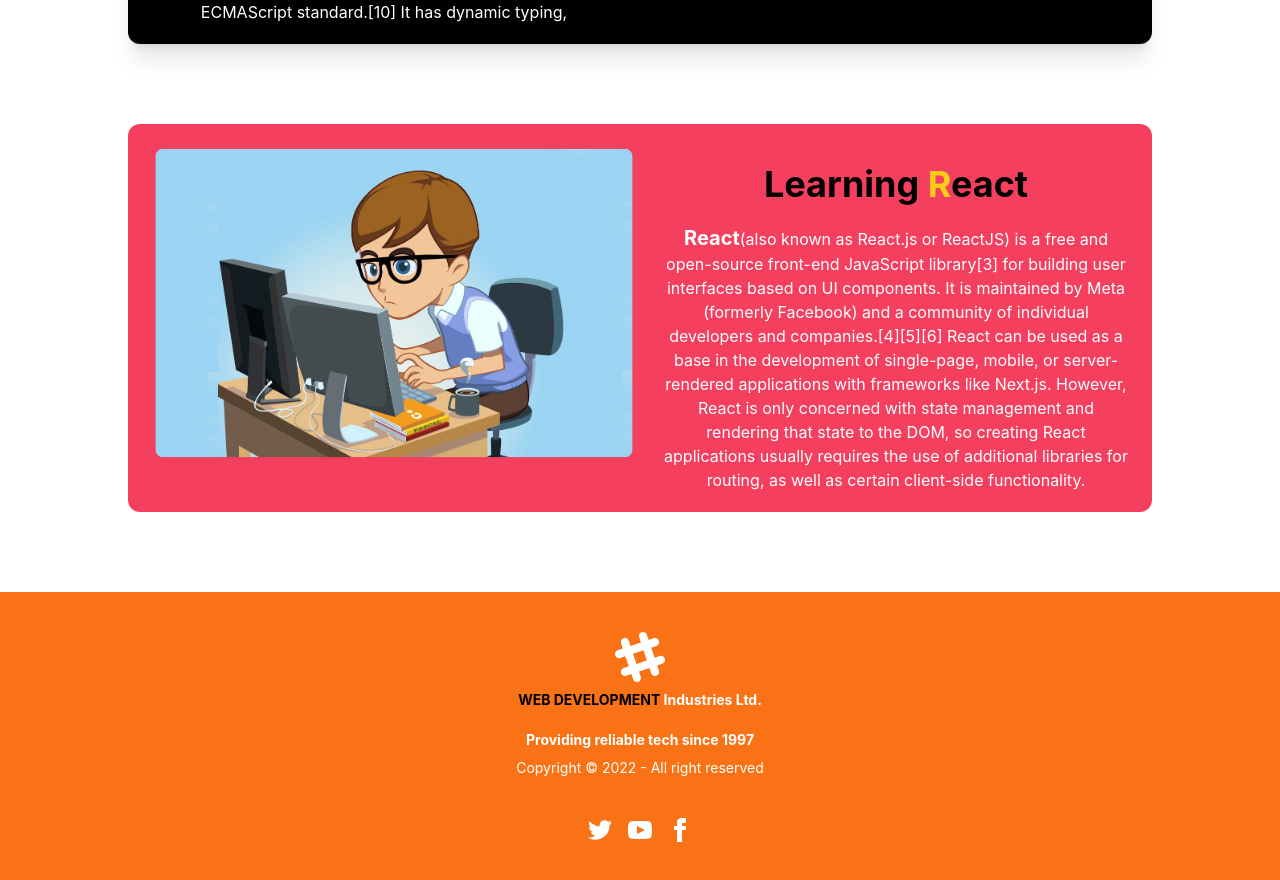
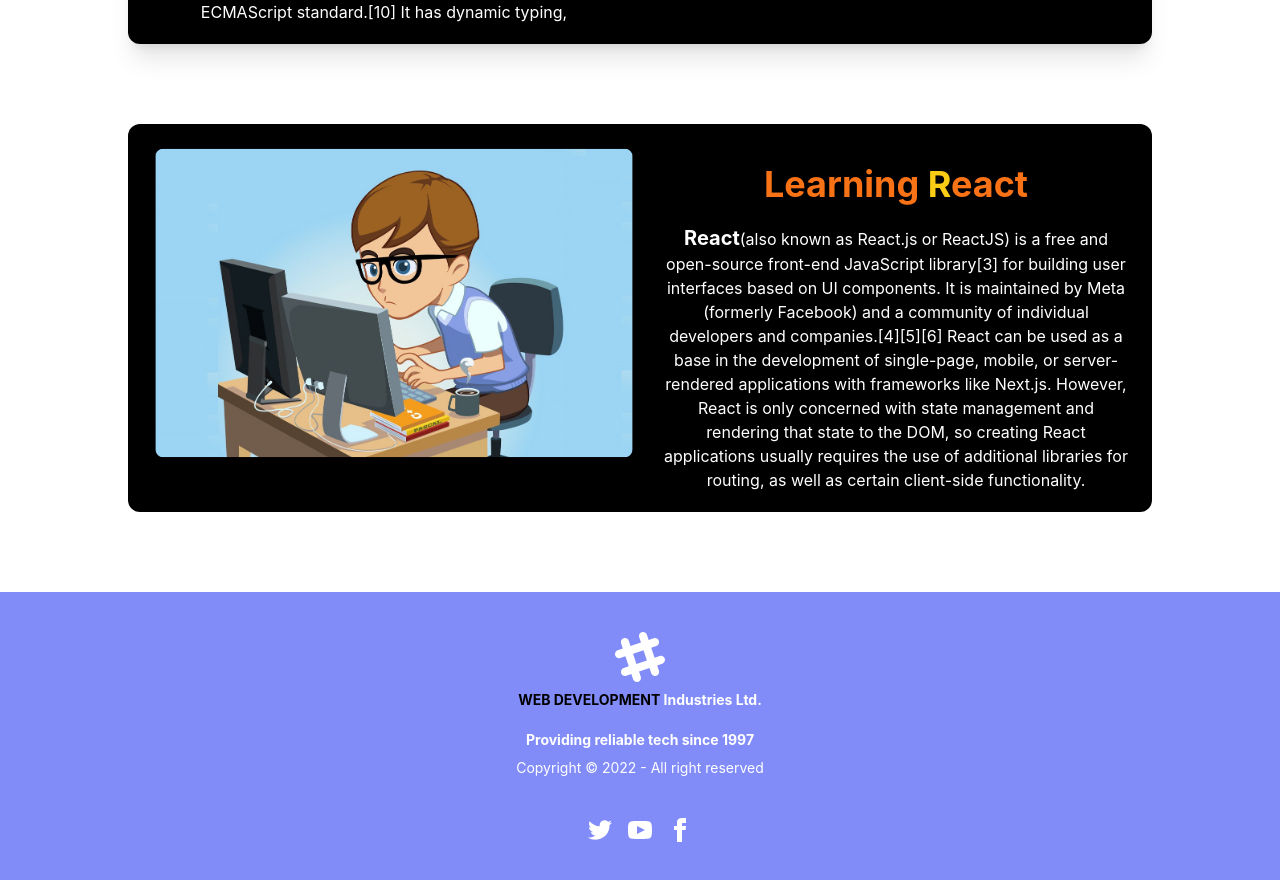
Before and after one commit to sayeedhossain2/learning-web-development-client-repo, a React (Create React App) app: page / in a window 1280 px wide. Shown: the part 1564-2444 px from the top of the page. Built offline with nearby package versions, Linux system fonts and the light colour scheme; no server answers.

Commit message:
home page section and footer edit

```diff
--- a/src/Component/Footer/Footer.js
+++ b/src/Component/Footer/Footer.js
@@ -3,7 +3,7 @@ import React from "react";
 const Footer = () => {
   return (
     <div className="mt-10 ">
-      <footer className=" footer footer-center p-10 bg-rose-600 lg:bg-orange-500 text-primary-content">
+      <footer className=" footer footer-center p-10 bg-rose-600 lg:bg-indigo-400 text-primary-content">
         <div>
           <svg
             width="50"
--- a/src/Component/Home/Home.js
+++ b/src/Component/Home/Home.js
@@ -91,14 +91,14 @@ const Home = () => {
       </div>
 
       {/* card 3 */}
-      <div className="lg:grid grid-cols-2 bg-rose-500 rounded-xl p-5  my-20 w-4/5 mx-auto">
+      <div className="lg:grid grid-cols-2 bg-black rounded-xl p-5  my-20 w-4/5 mx-auto">
         <img
           className=" rounded-lg scale-[97%] hover:scale-[100%] duration-500"
           src="program5.jpeg"
           alt=""
         />
         <div className=" ml-5">
-          <h1 className="text-4xl font-bold my-5  text-black">
+          <h1 className="text-4xl font-bold my-5  text-orange-500">
             Learning <span className="text-yellow-400">R</span>eact
           </h1>
           <p className="text-white">
```
